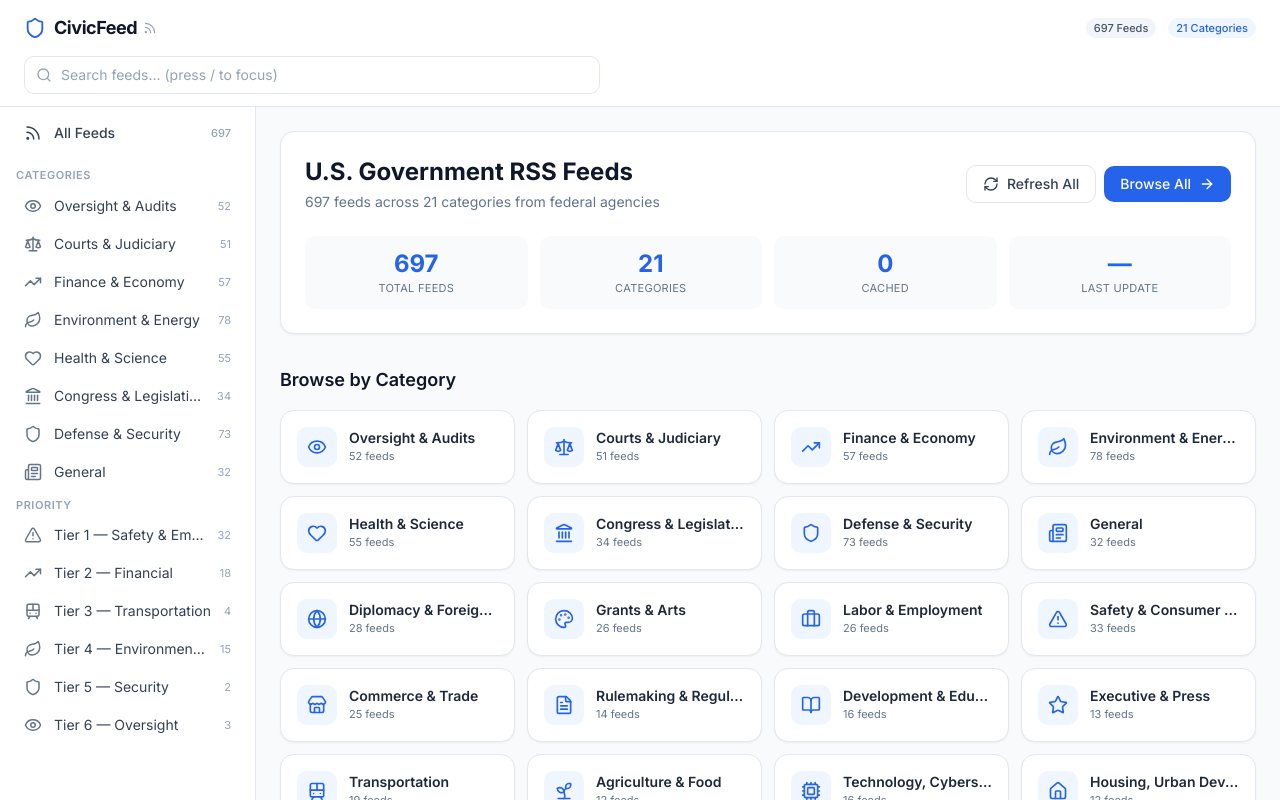
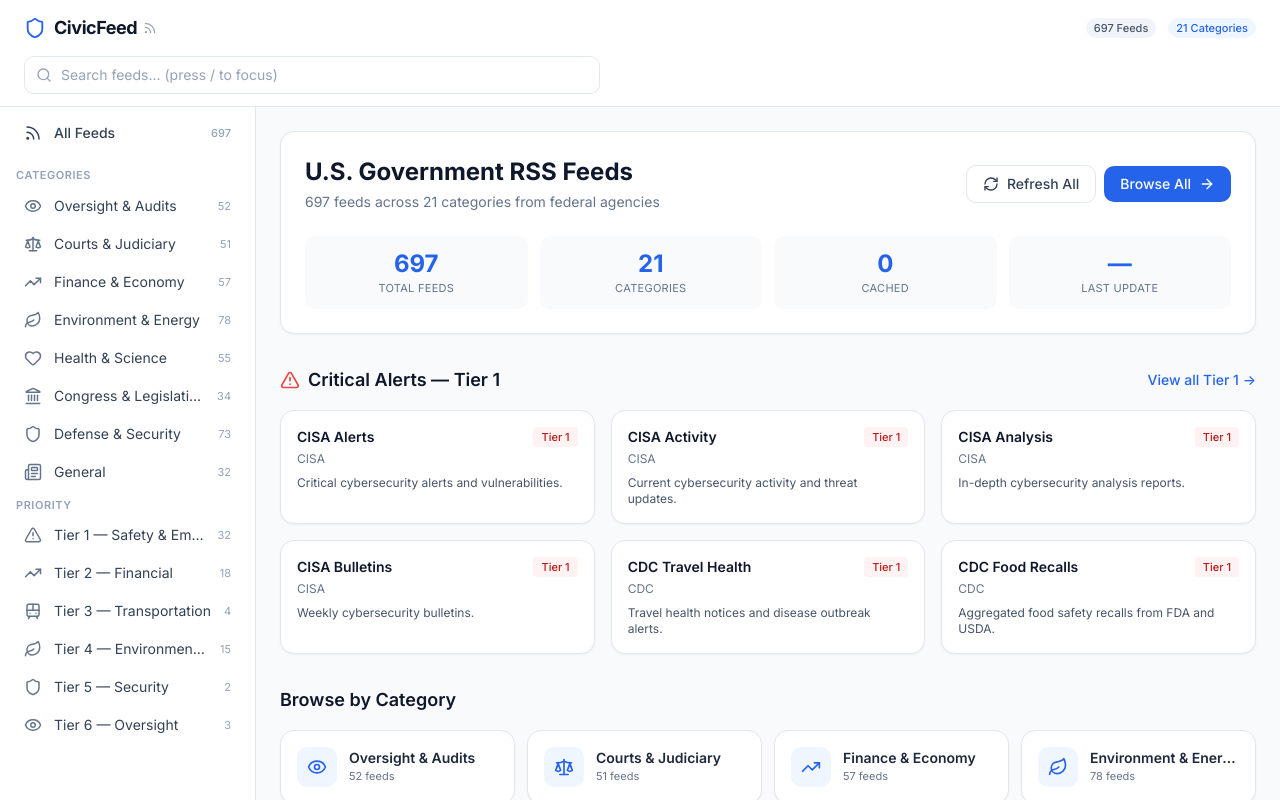
Before and after one commit to bmsull560/Kimi_Agent_CivicFeed-RSS-App-Design--3-, a React (Vite) app: page / in a window 1280 px wide. Shown: the top 800 px of the page. Built offline with nearby package versions, Linux system fonts and the light colour scheme.

Commit message:
feat(dashboard): add Critical Alerts section for Tier 1 priority feeds

```diff
--- a/src/pages/Dashboard.tsx
+++ b/src/pages/Dashboard.tsx
@@ -4,7 +4,7 @@
   Train, AlertTriangle, Palette, Eye, FileText, Star, Newspaper, BookOpen, Sprout,
   Cpu, Home, HeartPulse, RefreshCw, ArrowRight, Rss,
 } from "lucide-react";
-import { feedStats, categoryList } from "../data/feeds";
+import { feedStats, categoryList, getFeedsByPriority } from "../data/feeds";
 import { useFeedCache } from "../hooks/useFeedCache";
 import CategoryCard from "../components/CategoryCard";
 import EntryCard from "../components/EntryCard";
@@ -82,6 +82,35 @@
         </div>
       </section>
 
+      {/* Critical Alerts — Tier 1 */}
+      <section className="mb-8">
+        <div className="flex items-center justify-between mb-4">
+          <h2 className="text-lg font-semibold text-slate-900 flex items-center gap-2">
+            <AlertTriangle className="text-red-500" size={20} />
+            Critical Alerts — Tier 1
+          </h2>
+          <button onClick={() => navigate("/feeds?priority=1")} className="text-sm text-blue-600 hover:text-blue-700 font-medium">
+            View all Tier 1 →
+          </button>
+        </div>
+        <div className="grid grid-cols-1 sm:grid-cols-2 lg:grid-cols-3 gap-4">
+          {getFeedsByPriority(1).slice(0, 6).map(feed => (
+            <div key={feed.id} onClick={() => navigate(`/feed/${feed.id}`)} className="card card-hover cursor-pointer p-4">
+              <div className="flex items-start justify-between">
+                <div>
+                  <h3 className="font-semibold text-slate-900 text-sm">{feed.shortName}</h3>
+                  <p className="text-xs text-slate-500 mt-1">{feed.agency}</p>
+                </div>
+                <span className="inline-flex items-center px-2 py-0.5 rounded text-[0.6875rem] font-medium bg-red-50 text-red-700">
+                  Tier 1
+                </span>
+              </div>
+              <p className="text-xs text-slate-600 mt-2 line-clamp-2">{feed.description}</p>
+            </div>
+          ))}
+        </div>
+      </section>
+
       <section>
         <h2 className="text-lg font-semibold text-slate-900 mb-4">Browse by Category</h2>
         <div className="grid grid-cols-1 sm:grid-cols-2 lg:grid-cols-3 xl:grid-cols-4 gap-3">
```
